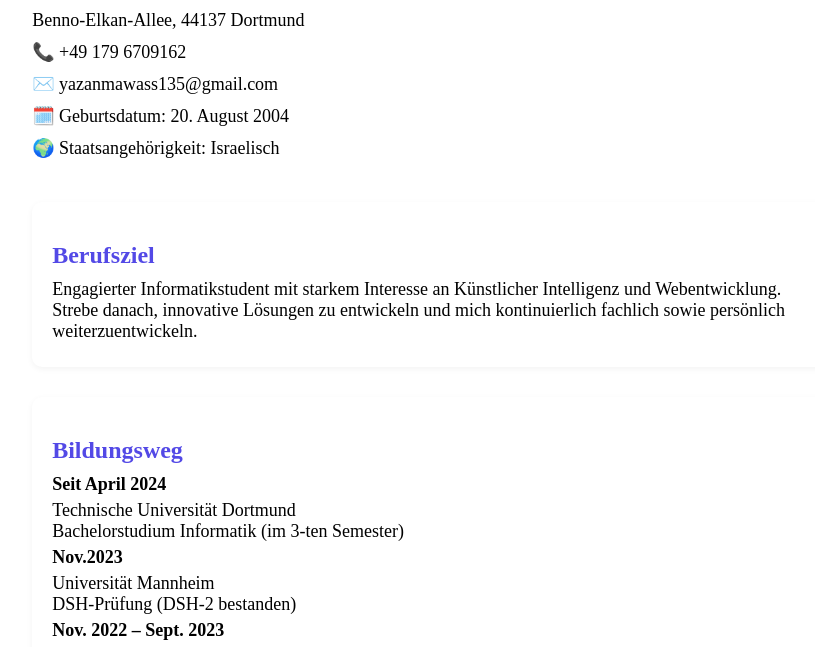
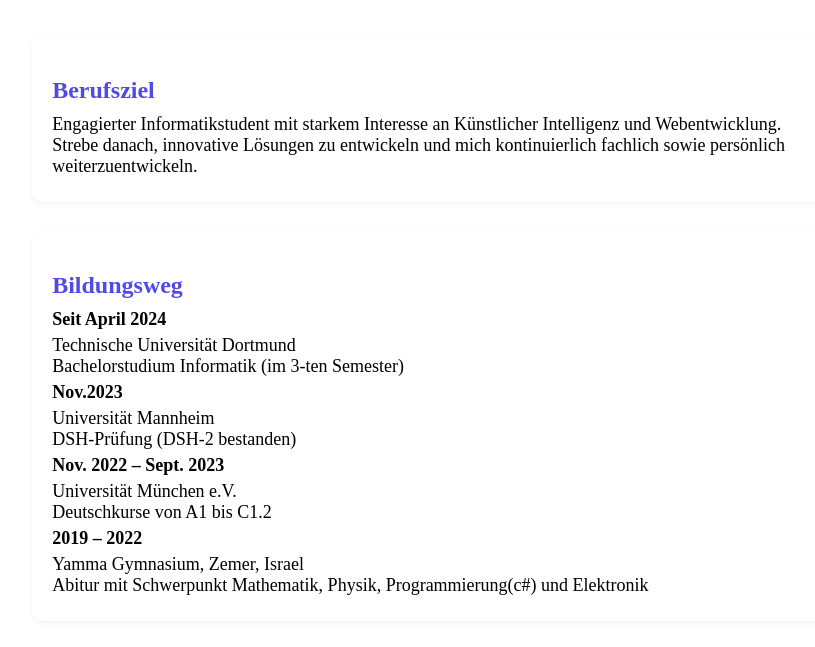
Before and after one commit to yazanmawassi/CV_HTML, a plain HTML site: page YazanMawassi/cv.html in a window 1280 px wide. Shown: the part 152-799 px from the top of the page, without its empty margins (211-1026 px from the left). Drawn offline with Linux system fonts and the light colour scheme.

Commit message:
Update cv.html

```diff
--- a/YazanMawassi/cv.html
+++ b/YazanMawassi/cv.html
@@ -9,11 +9,7 @@
     <h1>Yazan Mawassi</h1>
     <!-- Anschrift daten -->
     <div id="Anschrift">
-        <p>Benno-Elkan-Allee, 44137 Dortmund</p>
-        <p>📞 +49 179 6709162</p>
-        <p>✉️ yazanmawass135@gmail.com</p>
-        <p>🗓️ Geburtsdatum: 20. August 2004</p>
-        <p>🌍 Staatsangehörigkeit: Israelisch</p>
+
     </div>
     <div style="height: 10px;"></div>
 
```
